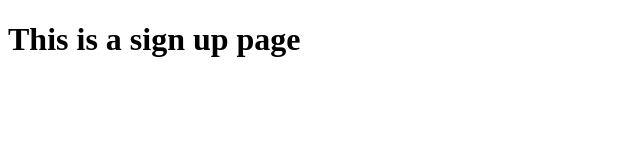
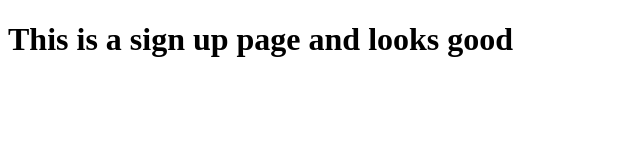
Before and after one commit to dmellos/example, a plain HTML site: page signup/signup.html in a window 1280 px wide. Shown: the whole page, without its empty margins (0-640 px from the left). Drawn offline with Linux system fonts and the light colour scheme.

Commit message:
Updated the body text

```diff
--- a/signup/signup.html
+++ b/signup/signup.html
@@ -5,6 +5,6 @@
     <title>Sign up Page</title>
 </head>
 <body>
-<h1>This is a sign up page</h1>
+<h1>This is a sign up page and looks good</h1>
 </body>
 </html>
```
